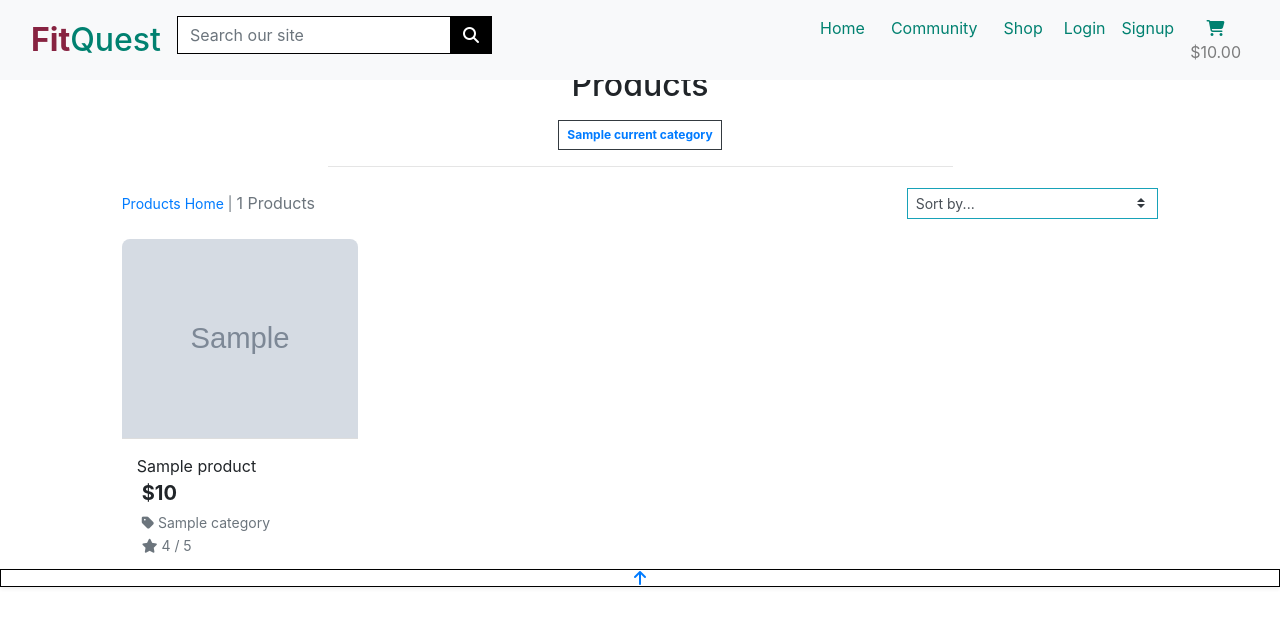
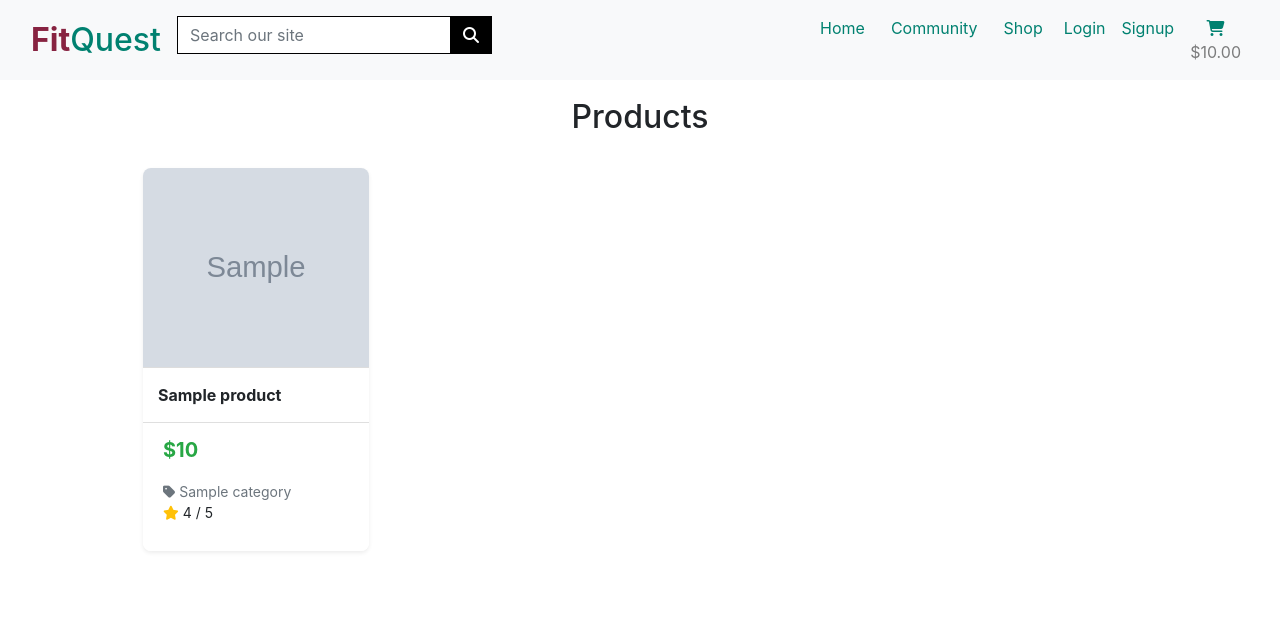
Before and after one commit to Dhruvesh48/FitQuest, a Django app: template shop/templates/shop/products_list.html in a window 1280 px wide. Shown: the top 627 px of the page. Run offline with Django 5.2, Linux system fonts and the light colour scheme; the template is opened without the code that fills it: most values are stand-ins (such as "Sample title", 1, 10 or a date in 2020); grey boxes marked "Sample" are stand-in pictures; some libraries are stand-ins or nearby versions.

Commit message:
adjust shop product template

```diff
--- a/fitness/settings.py
+++ b/fitness/settings.py
@@ -27,10 +27,10 @@ BASE_DIR = Path(__file__).resolve().parent.parent
 SECRET_KEY = os.environ.get("SECRET_KEY")
 
 # SECURITY WARNING: don't run with debug turned on in production!
-DEBUG = True
-#DEBUG = False
+#DEBUG = True
+DEBUG = False
 
-#ALLOWED_HOSTS = ['.herokuapp.com']
+ALLOWED_HOSTS = ['.herokuapp.com']
 
 
 # Application definition
--- a/shop/templates/shop/products_list.html
+++ b/shop/templates/shop/products_list.html
@@ -11,65 +11,35 @@
 
 {% block content %}
 <div class="overlay"></div>
-    <div class="container-fluid">
-        <div class="row">
-            <div class="col text-center mt-3">
-                <h2 class="logo-font">Products</h2>
-                {% for c in current_categories %}
-                    <a class="category-badge text-decoration-none" href="#">
-                        <span class="p-2 mt-2 badge badge-white text-black rounded-0 border border-dark">{{ c.friendly_name }}</span>
-                    </a>
-                {% endfor %}
-                <hr class="w-50 mb-1">
-            </div>
-        </div>
-        <div class="row">
-            <div class="product-container col-10 offset-1">
-                <div class="row mt-1 mb-2">
-                    <div class="col-12 col-md-6 my-auto order-md-last d-flex justify-content-center justify-content-md-end">
-                        <div class="sort-select-wrapper w-50">
-                            <select id="sort-selector" class="custom-select custom-select-sm rounded-0 border border-{% if current_sorting != 'None_None' %}info{% else %}black{% endif %}">
-                                <option value="reset" {% if current_sorting == 'None_None' %}selected{% endif %}>Sort by...</option>
-                                <option value="price_asc" {% if current_sorting == 'price_asc' %}selected{% endif %}>Price (low to high)</option>
-                                <option value="price_desc" {% if current_sorting == 'price_desc' %}selected{% endif %}>Price (high to low)</option>
-                                <option value="rating_asc" {% if current_sorting == 'rating_asc' %}selected{% endif %}>Rating (low to high)</option>
-                                <option value="rating_desc" {% if current_sorting == 'rating_desc' %}selected{% endif %}>Rating (high to low)</option>
-                                <option value="name_asc" {% if current_sorting == 'name_asc' %}selected{% endif %}>Name (A-Z)</option>
-                                <option value="name_desc" {% if current_sorting == 'name_desc' %}selected{% endif %}>Name (Z-A)</option>
-                                <option value="category_asc" {% if current_sorting == 'category_asc' %}selected{% endif %}>Category (A-Z)</option>
-                                <option value="category_desc" {% if current_sorting == 'category_desc' %}selected{% endif %}>Category (Z-A)</option>
-                            </select>
-                        </div>
-                    </div>
-                    <div class="col-12 col-md-6 order-md-first">
-                        <p class="text-muted mt-3 text-center text-md-left">
-                            {% if search_term or current_categories or current_sorting != 'None_None' %}
-                                <span class="small"><a href="#">Products Home</a> | </span>
-                            {% endif %}
-                            {{ products|length }} Products{% if search_term %} found for <strong>"{{ search_term }}"</strong>{% endif %}
-                        </p>
+<div class="container py-5">
+    <div class="row mb-4">
+        <div class="col">
+            <h2 class="text-center">Products</h2>
         </div>
     </div>
     <div class="row">
         {% for product in products %}
-                        <div class="col-sm-6 col-md-6 col-lg-4 col-xl-3">
-                            <div class="card h-100 border-0">
+        <div class="col-sm-6 col-md-6 col-lg-4 col-xl-3 mb-4">
+            <div class="card h-100 border-0 shadow-sm">
+                <!-- Product Image -->
                 {% if product.image %}
                 <a href="#">
                     <img class="card-img-top img-fluid" src="{{ product.image.url }}" alt="{{ product.name }}">
                 </a>
                 {% else %}
                 <a href="#">
-                                    <img class="card-img-top img-fluid" src="{{ MEDIA_URL }}noimage.png" alt="{{ product.name }}">
+                    <img class="card-img-top img-fluid" src="{{ MEDIA_URL }}noimage.png" alt="No Image">
                 </a>
                 {% endif %}
-                                <div class="card-body pb-0">
-                                    <p class="mb-0">{{ product.name }}</p>
+
+                <!-- Product Details -->
+                <div class="card-body">
+                    <p class="mb-0 font-weight-bold">{{ product.name }}</p>
                 </div>
-                                <div class="card-footer bg-white pt-0 border-0 text-left">
-                                    <div class="row">
-                                        <div class="col">
-                                            <p class="lead mb-0 text-left font-weight-bold">${{ product.price }}</p>
+
+                <!-- Footer -->
+                <div class="card-footer bg-white">
+                    <p class="lead text-left text-success font-weight-bold">${{ product.price }}</p>
                     {% if product.category %}
                     <p class="small mt-1 mb-0">
                         <a class="text-muted" href="#">
@@ -77,50 +47,23 @@
                         </a>
                     </p>
                     {% endif %}
+                    <p class="small">
                         {% if product.rating %}
-                                                <small class="text-muted"><i class="fas fa-star mr-1"></i>{{ product.rating }} / 5</small>
+                            <i class="fas fa-star text-warning"></i> {{ product.rating }} / 5
                         {% else %}
-                                                <small class="text-muted">No Rating</small>
+                            No Rating
                         {% endif %}
+                    </p>
                     {% if request.user.is_superuser %}
-                                                <small class="ml-3">
+                    <small class="text-muted">
                         <a href="#">Edit</a> |
-                                                    <a class="text-danger" href="#">Delete</a>
+                        <a href="#" class="text-danger">Delete</a>
                     </small>
                     {% endif %}
                 </div>
             </div>
         </div>
-                            </div>
-                        </div>
-                        {% if forloop.counter|divisibleby:1 %}
-                            <div class="col-12 d-sm-none mb-5">
-                                <hr>
-                            </div>
-                        {% endif %}
-                        {% if forloop.counter|divisibleby:2 %}
-                            <div class="col-12 d-none d-sm-block d-md-block d-lg-none mb-5">
-                                <hr>
-                            </div>
-                        {% endif %}
-                        {% if forloop.counter|divisibleby:3 %}
-                            <div class="col-12 d-none d-lg-block d-xl-none mb-5">
-                                <hr>
-                            </div>
-                        {% endif %}
-                        {% if forloop.counter|divisibleby:4 %}
-                            <div class="col-12 d-none d-xl-block mb-5">
-                                <hr>
-                            </div>
-                        {% endif %}
         {% endfor %}
     </div>
 </div>
-        </div>
-    </div>
-    <div class="btt-button shadow-sm rounded-0 border border-black">
-        <a class="btt-link d-flex h-100">
-            <i class="fas fa-arrow-up text-black mx-auto my-auto"></i>
-        </a>
-    </div>
 {% endblock %}
```
Lines whose indentation alone changed are shown as unchanged.
